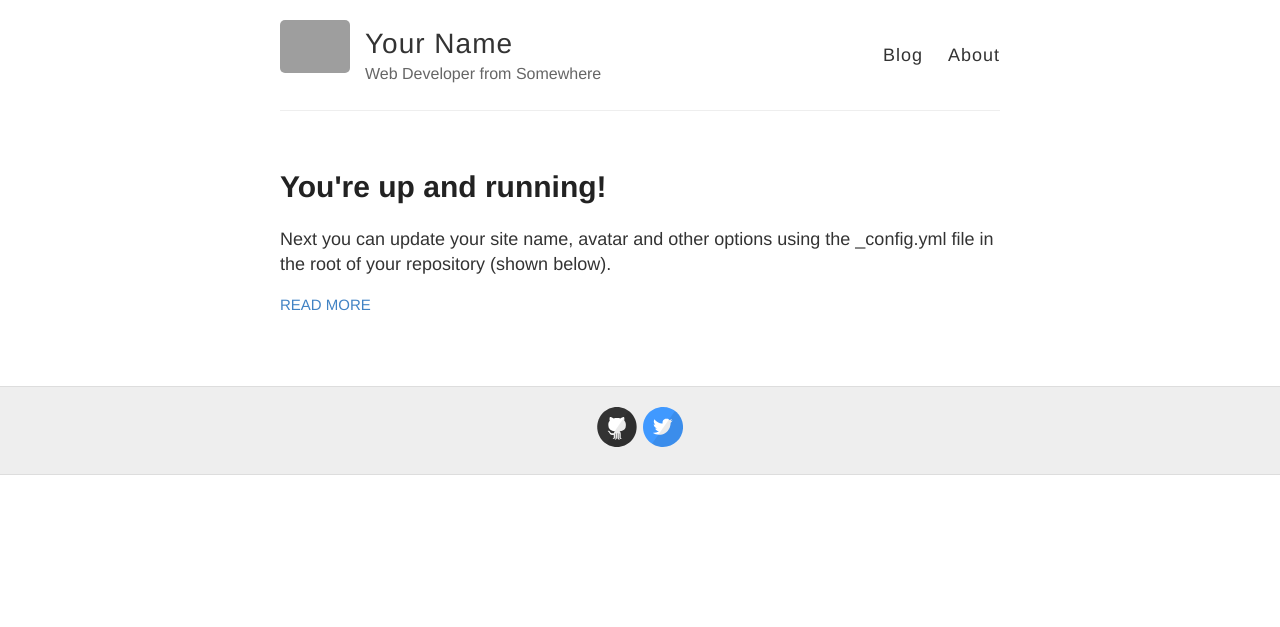
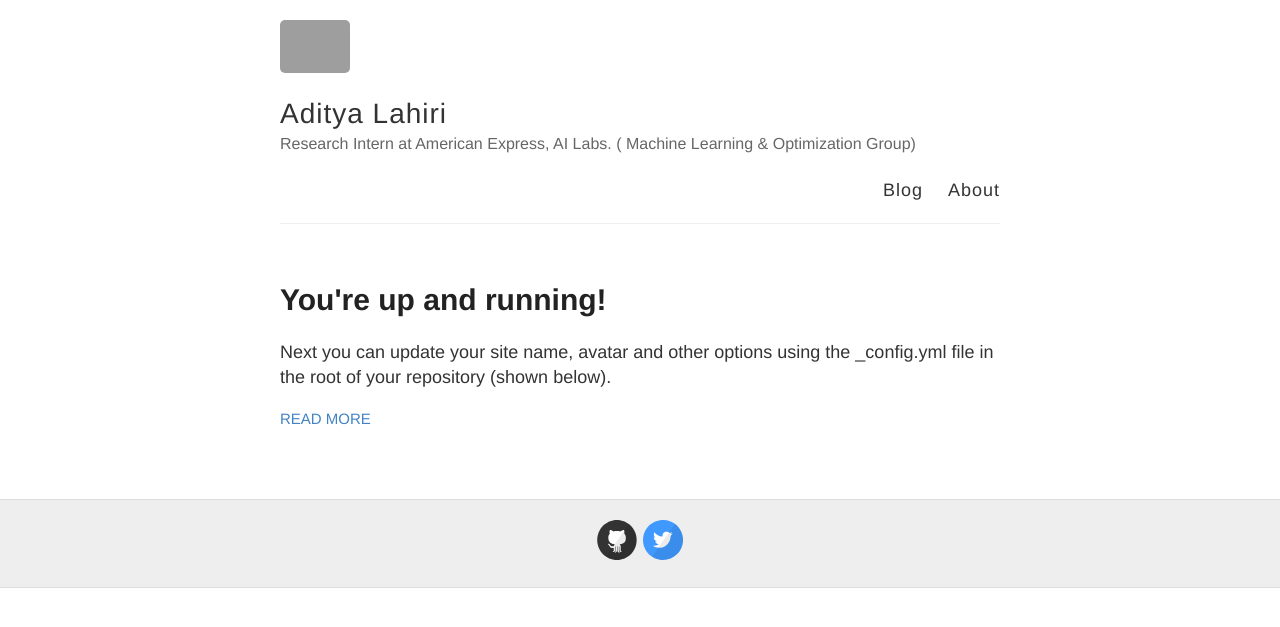
Before and after one commit to adityalahiri/adityalahiri.github.io, a Jekyll site: the page built from index.html, in a window 1280 px wide. Shown: the top 627 px of the page. Built offline with Jekyll 4.4.1, drawn with Linux system fonts in a browser that asks for light colours; grey boxes are pictures that could not be loaded.

Commit message:
Update _config.yml

```diff
--- a/_config.yml
+++ b/_config.yml
@@ -3,13 +3,13 @@
 #
 
 # Name of your site (displayed in the header)
-name: Your Name
+name: Aditya Lahiri
 
 # Short bio or description (displayed in the header)
-description: Web Developer from Somewhere
+description: Research Intern at American Express, AI Labs. ( Machine Learning & Optimization Group)
 
 # URL of your avatar or profile pic (you could use your GitHub profile pic)
-avatar: https://raw.githubusercontent.com/barryclark/jekyll-now/master/images/jekyll-logo.png
+avatar: https://raw.githubusercontent.com/arrayslayer/arrayslayer.github.io/images/dp.jpg
 
 #
 # Flags below are optional
@@ -21,12 +21,12 @@
   email:
   facebook:
   flickr:
-  github: barryclark/jekyll-now
+  github: arrayslayer
   instagram:
   linkedin:
   pinterest:
   rss: # just type anything here for a working RSS icon
-  twitter: jekyllrb
+  twitter: arrayslayer
   stackoverflow: # your stackoverflow profile, e.g. "users/50476/bart-kiers"
   youtube: # channel/<your_long_string> or user/<user-name>
   googleplus: # anything in your profile username that comes after plus.google.com/
```
